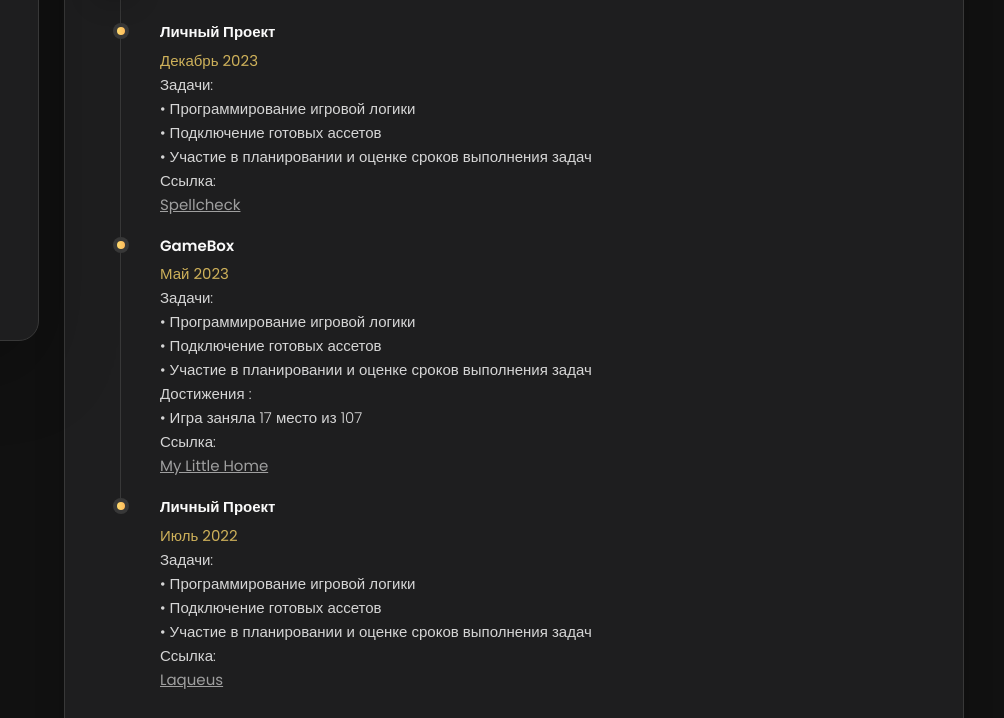
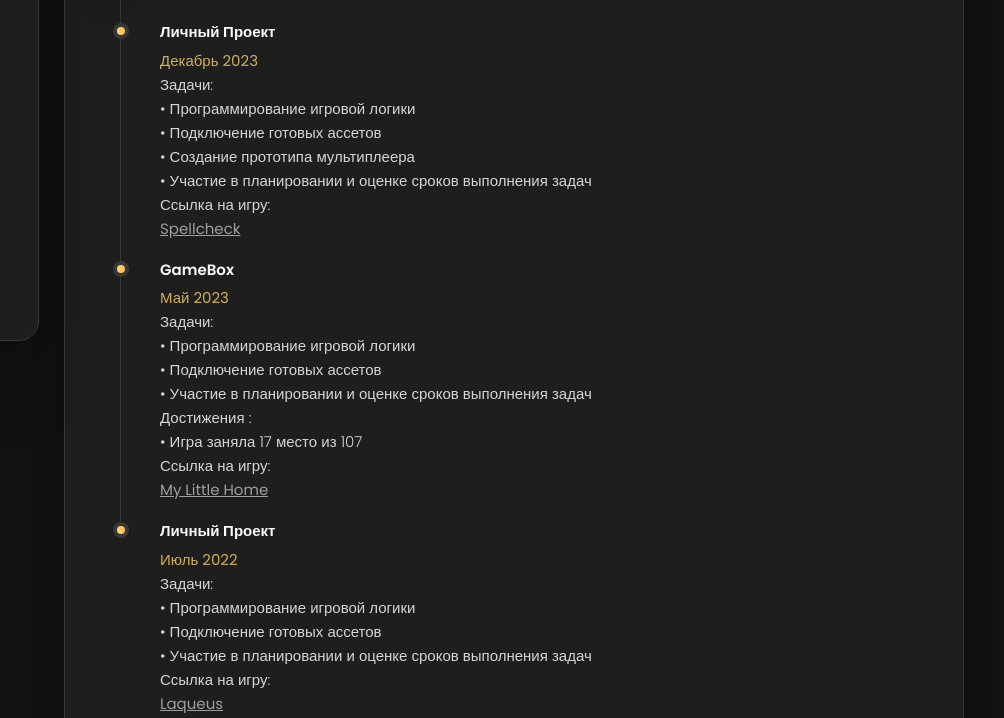
Before and after one commit to volkondav/resume-Oleynikov, a plain HTML site: page index.html in a window 1280 px wide. Shown: the part 542-1260 px from the top of the page, 276-1280 px from the left. Drawn offline with nearby package versions, Linux system fonts and the light colour scheme.

Commit message:
Дописан список задач по проектам

```diff
--- a/index.html
+++ b/index.html
@@ -271,9 +271,11 @@
                           <br>
                           • Подключение готовых ассетов
                           <br>
+                          • Создание прототипа мультиплеера
+                          <br>
                           • Участие в планировании и оценке сроков выполнения задач
                           <br>
-                          Ссылка:
+                          Ссылка на игру:
                           <div class="timeline-ol">
                               <a href="https://vysotskiiaa.itch.io/spellcheck-prototype?password=avportfolio" target="_blank" rel="noreferrer">Spellcheck</a>
                           </div>
@@ -300,7 +302,7 @@
                           <br>
                           • Игра заняла 17 место из 107
                           <br>
-                          Ссылка:
+                          Ссылка на игру:
                           <div class="timeline-ol">
                               <a href="https://vysotskiiaa.itch.io/my-little-home" target="_blank" rel="noreferrer">My Little Home</a>
                           </div>
@@ -323,7 +325,7 @@
                           <br>
                           • Участие в планировании и оценке сроков выполнения задач
                           <br>
-                          Ссылка:
+                          Ссылка на игру:
                           <div class="timeline-ol">
                               <a href="https://vysotskiiaa.itch.io/laqueus?password=avportfolio" target="_blank" rel="noreferrer">Laqueus</a>
                           </div>
```
